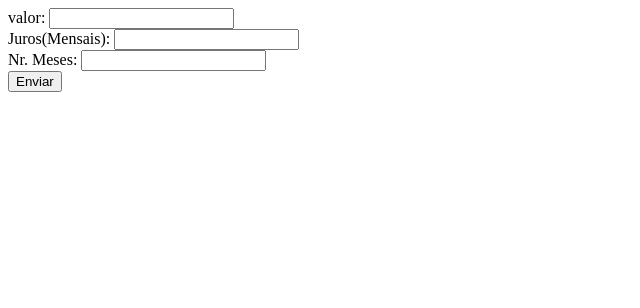
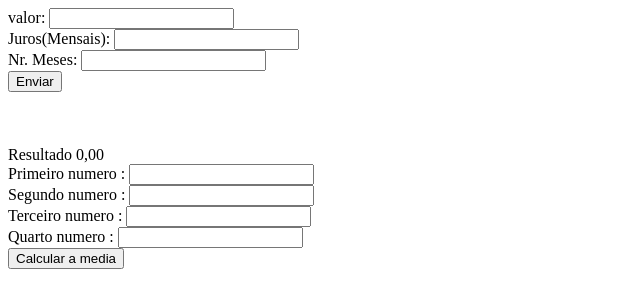
Before and after one commit to lucas0520/primeirob_3t, a plain HTML site: page index.html in a window 1280 px wide. Shown: the whole page, without its empty margins (0-640 px from the left). Drawn offline with Linux system fonts and the light colour scheme.

Commit message:
Update index.html

```diff
--- a/index.html
+++ b/index.html
@@ -13,5 +13,14 @@
     Nr. Meses: <input id="meses" type="text"><br>
     <button onclick="total()">Enviar</button>
 
+    <br><br><br><br>
+
+     <spam id="result">Resultado 0,00</spam><br>
+
+    Primeiro numero : <input id="n1" type="text"><br>
+    Segundo numero :  <input id="n2" type="text"><br>
+    Terceiro numero :  <input id="n3" type="text"><br>
+    Quarto numero :  <input id="n4" type="text"><br>
+        <button onclick="media()">Calcular a media</button>
 </body>
 </html>
```
